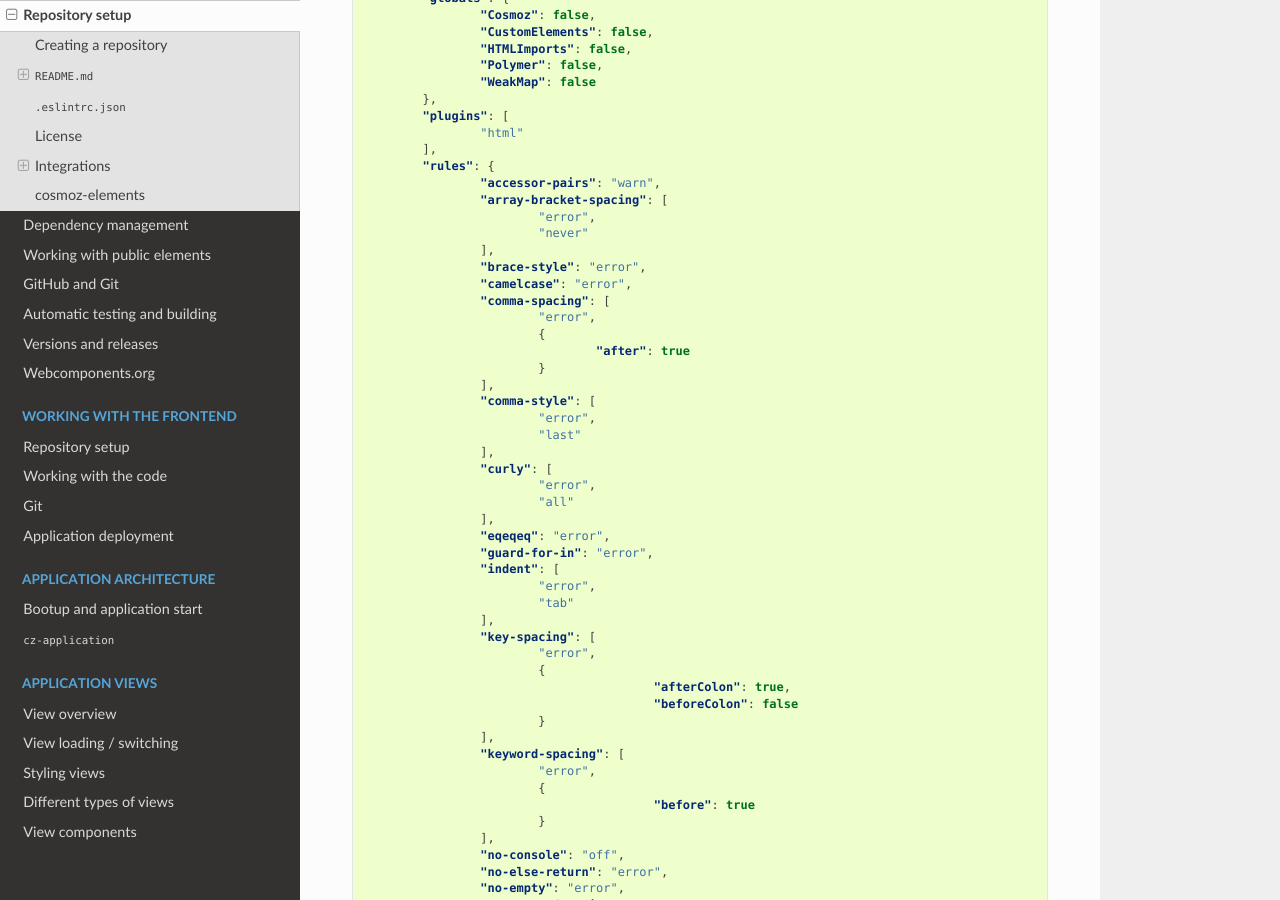
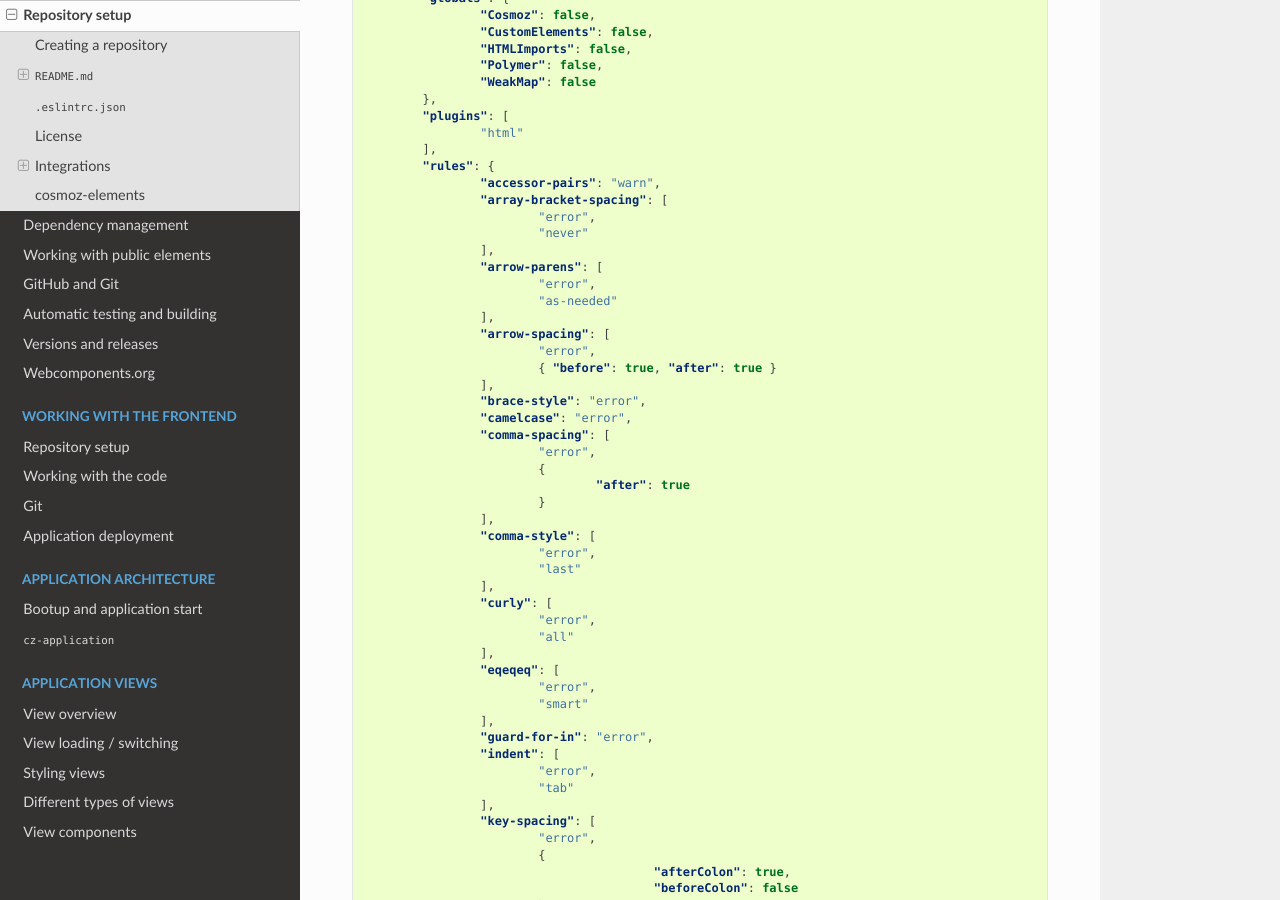
Before and after one commit to plumelo/cosmoz-frontend-rtd, a Sphinx documentation site: the page built from docs/public/10-repo-setup.rst, in a window 1280 px wide and 900 px high, scrolled down 978 px. Built offline with Sphinx 7.4.7 and the Read the Docs theme 2.0.0, drawn with Linux system fonts in a browser that asks for light colours.

Commit message:
Update eslintrc

```diff
--- a/docs/public/10-repo-setup.rst
+++ b/docs/public/10-repo-setup.rst
@@ -59,6 +59,14 @@ For :ref:`webcomponents-org`
 				"error",
 				"never"
 			],
+			"arrow-parens": [
+				"error",
+				"as-needed"
+			],
+			"arrow-spacing": [
+				"error",
+				{ "before": true, "after": true }
+			],
 			"brace-style": "error",
 			"camelcase": "error",
 			"comma-spacing": [
@@ -75,7 +83,10 @@ For :ref:`webcomponents-org`
 				"error",
 				"all"
 			],
-			"eqeqeq": "error",
+			"eqeqeq": [
+				"error",
+				"smart"
+			],
 			"guard-for-in": "error",
 			"indent": [
 				"error",
```
